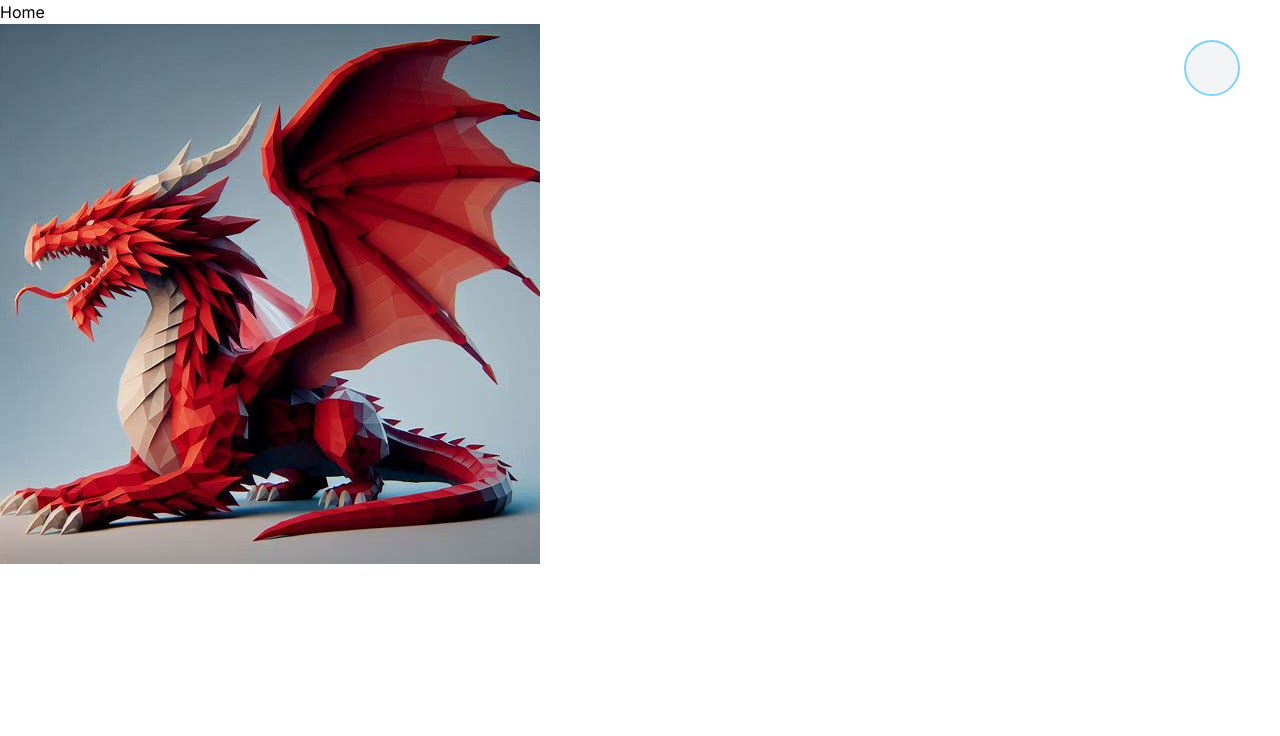
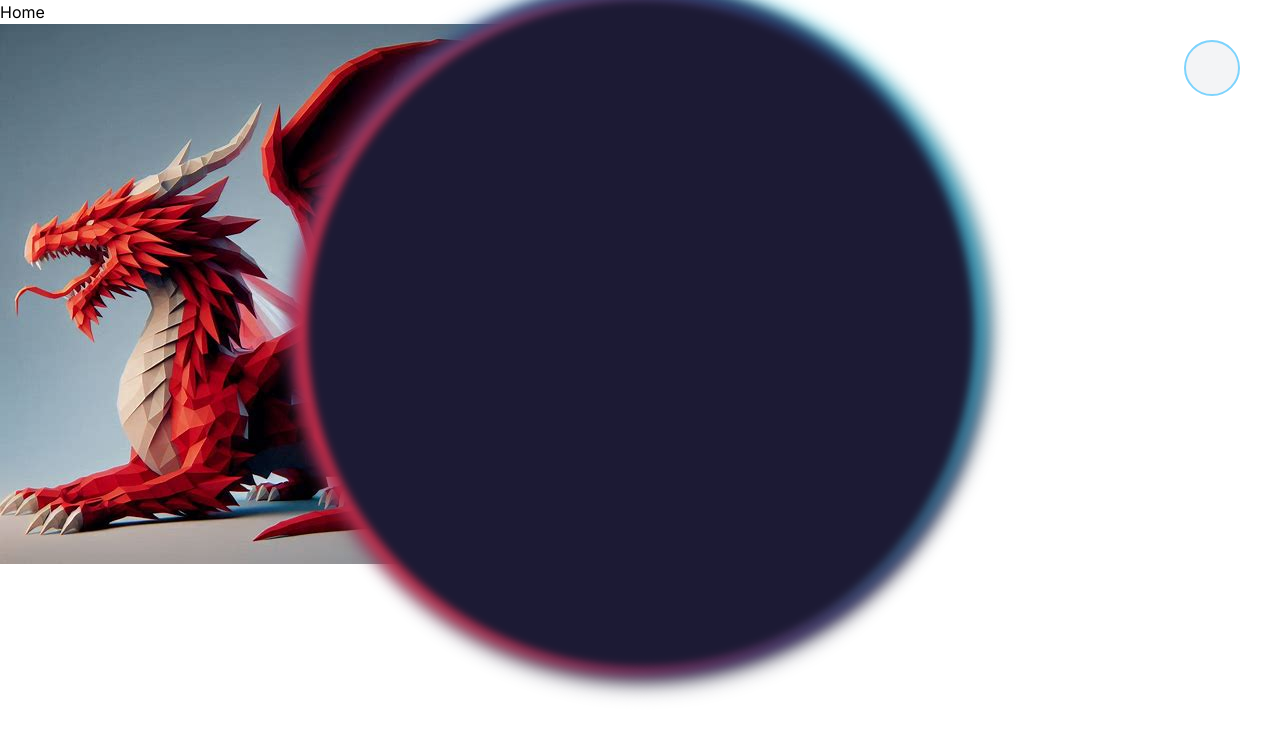
Before and after one commit to YM202c2100/my-portfolio, a Next.js app: page / in a window 1280 px wide. Both pictures are taken after a click on the button 1212 px from the left and 68 px from the top of the page. Shown: the top 736 px of the page. Built offline with nearby package versions, Linux system fonts and the light colour scheme.

Commit message:
[fix] ポータルの親要素の幅を指定
親要素の幅が指定されておらず、w-5/6等が反映されていなかったため修正

```diff
--- a/app/components/menu.tsx
+++ b/app/components/menu.tsx
@@ -18,7 +18,8 @@
 
   const WarpPortal = ()=>{
     return(
-      <div className='fixed top-1/2 left-1/2 -translate-x-1/2 -translate-y-1/2 flex justify-center r'>
+      <div className='fixed w-full h-full top-1/2 left-1/2 -translate-x-1/2 -translate-y-1/2 flex justify-center'>
+
         <motion.div
           className={`${isHeightShorterThanWidth ? "h-5/6":"w-5/6"} aspect-square bg-[#1c1a34] rounded-full blur-sm`}
           style={{boxShadow:
```
